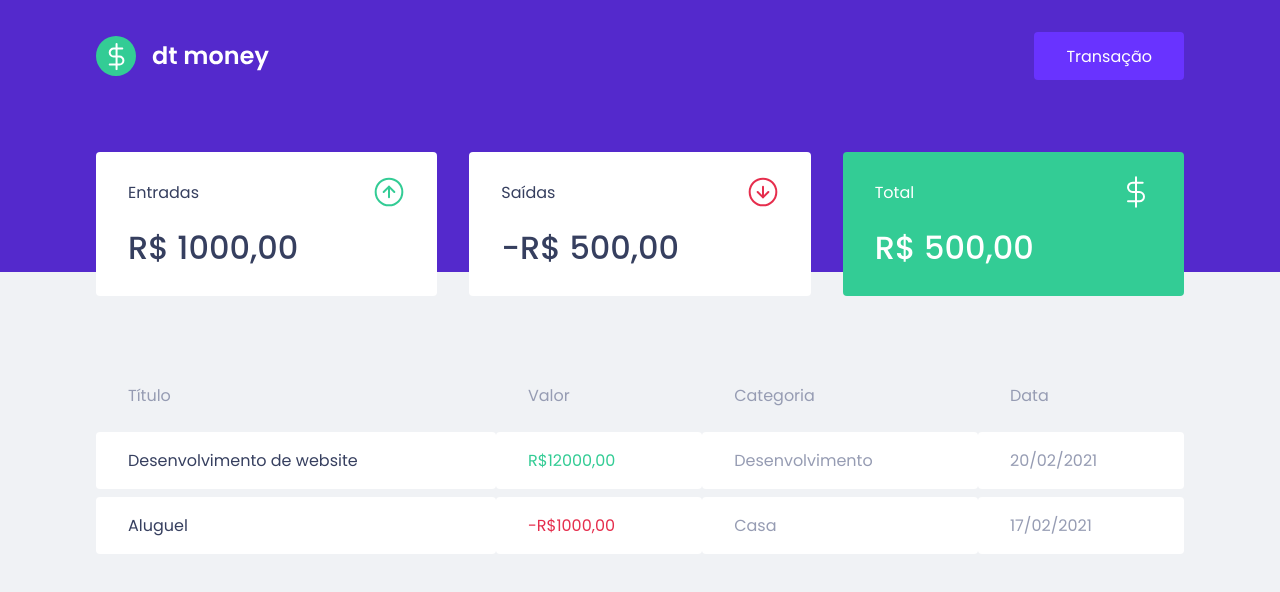
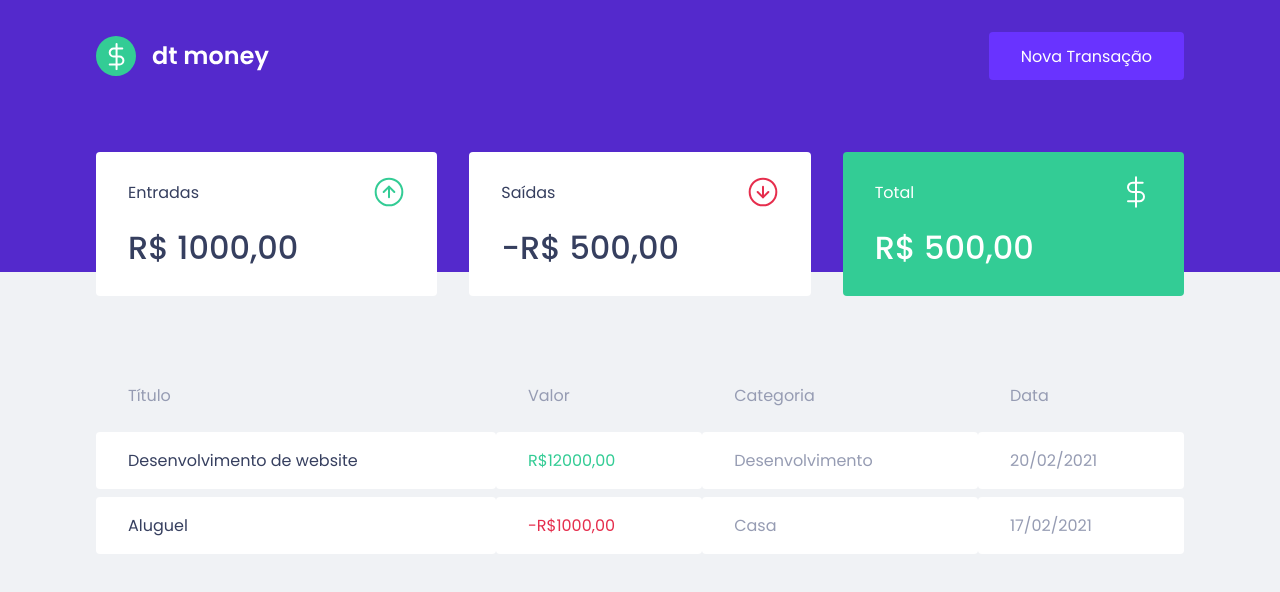
Before and after one commit to thisisviniciosilva/ignite, a React (Create React App) app in the folder projects/02-dtmoney/: page / in a window 1280 px wide. Shown: the top 592 px of the page. Built offline with nearby package versions, Linux system fonts and the light colour scheme; no server answers; what miragejs would draw is missing.

Commit message:
ci(dtmoney/app): configures new transaction registration modal

```diff
--- a/projects/02-dtmoney/package.json
+++ b/projects/02-dtmoney/package.json
@@ -7,6 +7,7 @@
     "miragejs": "^0.1.41",
     "react": "^17.0.2",
     "react-dom": "^17.0.2",
+    "react-modal": "^3.13.1",
     "react-scripts": "4.0.3",
     "styled-components": "^5.2.3",
     "web-vitals": "^1.0.1"
@@ -19,6 +20,7 @@
     "@types/node": "^12.0.0",
     "@types/react": "^17.0.0",
     "@types/react-dom": "^17.0.0",
+    "@types/react-modal": "^3.12.0",
     "@types/styled-components": "^5.1.9",
     "typescript": "^4.1.2"
   },
--- a/projects/02-dtmoney/src/App.tsx
+++ b/projects/02-dtmoney/src/App.tsx
@@ -1,13 +1,37 @@
+import { useState } from "react";
+import Modal from "react-modal";
+
 import { Dashboard } from "./components/Dashboard";
 import { Header } from "./components/Header";
 
 import { GlobalStyle } from "./styles/global";
 
+Modal.setAppElement("#root");
+
 export function App() {
+  const [isNewTransactionModalOpen, setIsNewTransactionModalOpen] = useState(
+    false
+  );
+
+  function handleOpenNewTransactionModal() {
+    setIsNewTransactionModalOpen(true);
+  }
+
+  function handleCloseNewTransactionModal() {
+    setIsNewTransactionModalOpen(false);
+  }
+
   return (
     <>
-      <Header />
+      <Header onOpenNewTransactionModal={handleOpenNewTransactionModal} />
       <Dashboard />
+
+      <Modal
+        isOpen={isNewTransactionModalOpen}
+        onRequestClose={handleCloseNewTransactionModal}
+      >
+        <h2>Cadastrar transação</h2>
+      </Modal>
 
       <GlobalStyle />
     </>
--- a/projects/02-dtmoney/src/components/Header/index.tsx
+++ b/projects/02-dtmoney/src/components/Header/index.tsx
@@ -2,12 +2,16 @@
 
 import { Container, Content } from "./styles";
 
-export function Header() {
+interface HeaderProps {
+  onOpenNewTransactionModal: () => void;
+}
+
+export function Header({ onOpenNewTransactionModal }: HeaderProps) {
   return (
     <Container>
       <Content>
         <img src={logoImg} alt="dt money" />
-        <button>Transação</button>
+        <button onClick={onOpenNewTransactionModal}>Nova Transação</button>
       </Content>
     </Container>
   );
```
